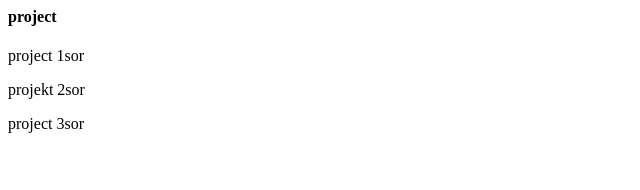
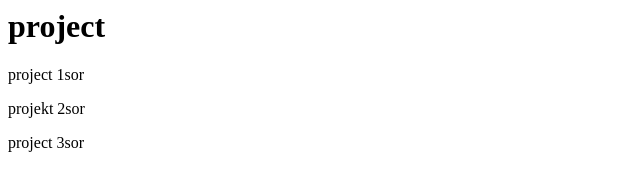
Before and after one commit to rodekmilan/first, a plain HTML site: page index.html in a window 1280 px wide. Shown: the whole page, without its empty margins (0-640 px from the left). Drawn offline with Linux system fonts and the light colour scheme.

Commit message:
Update index.html

```diff
--- a/index.html
+++ b/index.html
@@ -1,4 +1,4 @@
-<h4>project</h4>
+<h1>project</h1>
 <p>project 1sor</p>
 <p>projekt 2sor</p>
 <p>project 3sor</p>
```
